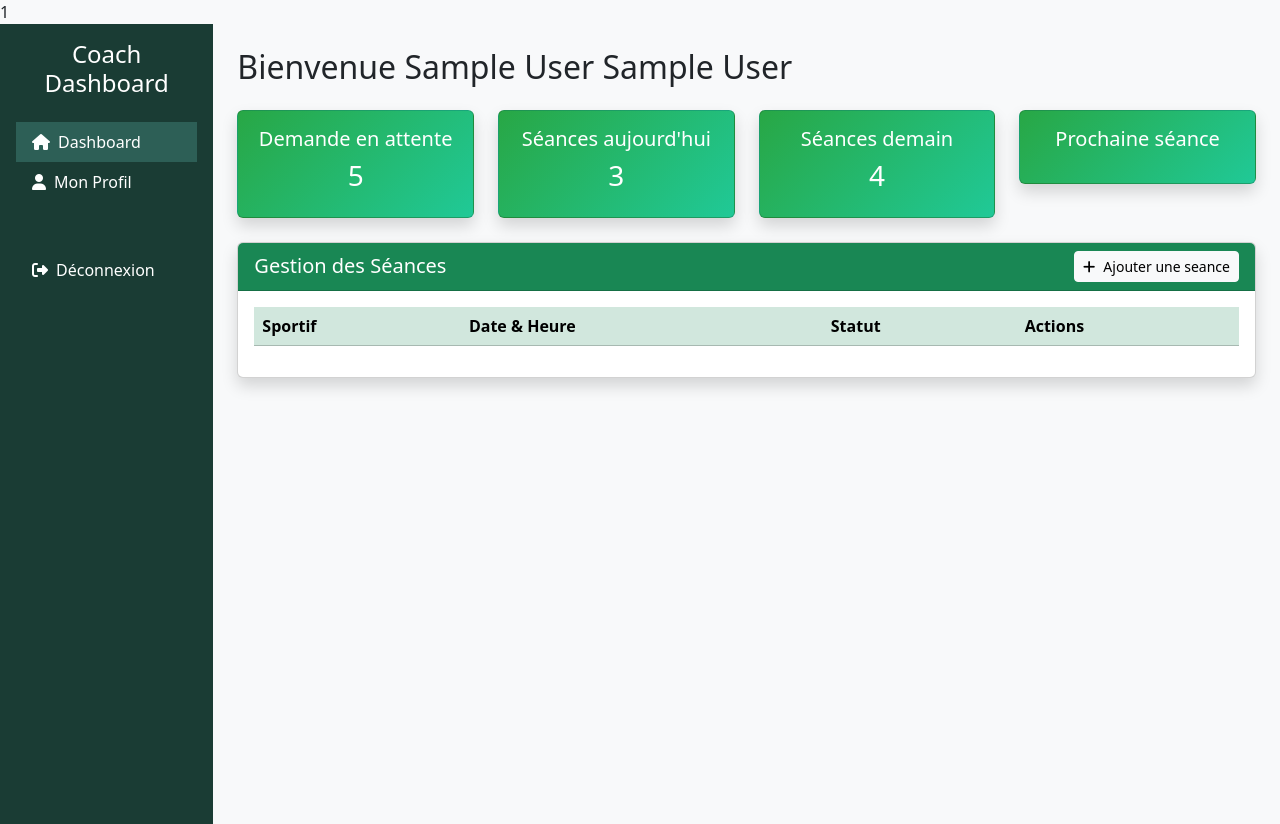
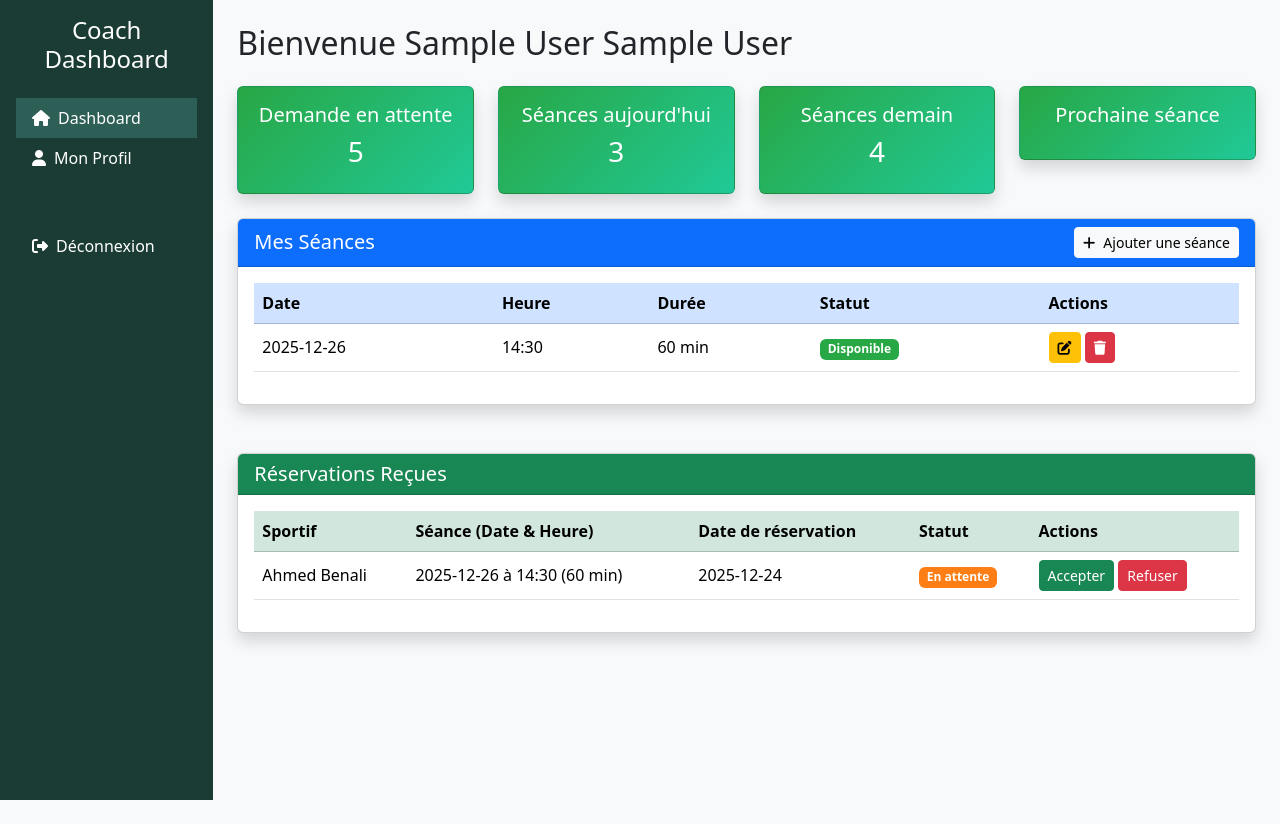
Before and after one commit to ZiyadCh/CoachproV2, a PHP site: page /dashboard.coach.php in a window 1280 px wide. After the commit the page ends 800 px from the top, so only its background shows below. Run offline with PHP 8.4, Linux system fonts and the light colour scheme; the visitor is signed in with stand-in values (Sample User, id 1); lists and menus that the app fills with data are empty.

Commit message:
affichage simple des seances

```diff
--- a/classes/utilisateur.php
+++ b/classes/utilisateur.php
@@ -106,6 +106,7 @@ class user extends connection
 
         $results = $stmt->fetchAll(PDO::FETCH_ASSOC);
         foreach ($results as $row) {
+            $id = $row['id'];
             $emails = $row['email'];
             $role = $row['role'];
             $nom = $row['nom'];
@@ -119,12 +120,14 @@ class user extends connection
                 //check role
                 if ($role == 'sportif') {
                     //sesion
+                   $_SESSION['id'] = $id;
                     $_SESSION['nom'] = $nom;
                     $_SESSION['prenom'] = $prenom;
                     header("location: ../pages/dashboard.sportif.php");
                     exit();
                 } elseif ($role == 'coach') {
                     //sesion
+                   $_SESSION['id'] = $id;
                     $_SESSION['nom'] = $nom;
                     $_SESSION['prenom'] = $prenom;
                     header("location: ../pages/dashboard.coach.php");
--- a/pages/dashboard.coach.php
+++ b/pages/dashboard.coach.php
@@ -4,7 +4,6 @@ if (!$_SESSION) {
     header("location: ./login.php");
     exit();
 }
-echo $_SESSION['id'];
 ?>
 <!DOCTYPE html>
 <html lang="fr">
@@ -12,7 +11,6 @@ echo $_SESSION['id'];
     <meta charset="UTF-8">
     <meta name="viewport" content="width=device-width, initial-scale=1.0">
     <title>Dashboard Coach - Plateforme Sportive</title>
-    <!-- Bootstrap 5 CSS -->
     <link href="https://cdn.jsdelivr.net/npm/bootstrap@5.3.3/dist/css/bootstrap.min.css" rel="stylesheet">
     <link rel="stylesheet" href="https://cdnjs.cloudflare.com/ajax/libs/font-awesome/6.5.0/css/all.min.css">
     <style>
@@ -37,12 +35,16 @@ echo $_SESSION['id'];
         .table-actions .btn {
             font-size: 0.9rem;
         }
+        .badge-disponible { background-color: #28a745; }
+        .badge-reservee { background-color: #ffc107; color: black; }
+        .badge-annulee { background-color: #dc3545; }
+        .badge-en-attente { background-color: #fd7e14; }
+        .badge-confirmee { background-color: #198754; }
     </style>
 </head>
 <body>
     <div class="container-fluid">
         <div class="row">
-            <!-- Sidebar -->
             <div class="col-md-3 col-lg-2 sidebar p-3">
                 <h4 class="text-white text-center mb-4">Coach Dashboard</h4>
                 <ul class="nav flex-column">
@@ -51,11 +53,8 @@ echo $_SESSION['id'];
                     <li class="nav-item mt-5"><a href="/auth/logout.php" class="nav-link"><i class="fas fa-sign-out-alt me-2"></i>Déconnexion</a></li>
                 </ul>
             </div>
-
-            <!-- Contenu principal -->
             <div class="col-md-9 col-lg-10 p-4">
                 <h2 class="mb-4">Bienvenue <?php echo htmlspecialchars($_SESSION["prenom"] . " " . $_SESSION["nom"]); ?></h2>
-
                 <div class="row mb-4">
                     <div class="col-md-3">
                         <div class="card stat-card shadow">
@@ -90,13 +89,44 @@ echo $_SESSION['id'];
                         </div>
                     </div>
                 </div>
-
+                <div class="card shadow mb-5">
+                    <div class="card-header bg-primary text-white d-flex justify-content-between align-items-center">
+                        <h5 class="mb-0">Mes Séances</h5>
+                        <a href="./create.seance.php" class="btn btn-light btn-sm">
+                            <i class="fas fa-plus me-2"></i>Ajouter une séance
+                        </a>
+                    </div>
+                    <div class="card-body">
+                        <div class="table-responsive">
+                            <table class="table table-hover align-middle">
+                                <thead class="table-primary">
+                                    <tr>
+                                        <th>Date</th>
+                                        <th>Heure</th>
+                                        <th>Durée</th>
+                                        <th>Statut</th>
+                                        <th>Actions</th>
+                                    </tr>
+                                </thead>
+                                <tbody>
+                                    <tr>
+                                        <td>2025-12-26</td>
+                                        <td>14:30</td>
+                                        <td>60 min</td>
+                                        <td><span class="badge badge-disponible">Disponible</span></td>
+                                        <td>
+                                            <a href="modifier_seance.php?id=1" class="btn btn-warning btn-sm"><i class="fas fa-edit"></i></a>
+                                            <a href="supprimer_seance.php?id=1" class="btn btn-danger btn-sm" onclick="return confirm('Supprimer cette séance ?')"><i class="fas fa-trash"></i></a>
+                                        </td>
+                                    </tr>
+                                </tbody>
+                            </table>
+                        </div>
+                    </div>
+                </div>
                 <div class="card shadow">
-                    <div class="card-header bg-success text-white d-flex justify-content-between align-items-center">
-                        <h5 class="mb-0">Gestion des Séances</h5>
-                        <a href="./create.seance.php" class="btn btn-light btn-sm">
-                            <i class="fas fa-plus me-2"></i>Ajouter une seance
-                        </a>
+                    <div class="card-header bg-success text-white">
+                        <h5 class="mb-0">Réservations Reçues</h5>
                     </div>
                     <div class="card-body">
                         <div class="table-responsive">
@@ -104,13 +134,22 @@ echo $_SESSION['id'];
                                 <thead class="table-success">
                                     <tr>
                                         <th>Sportif</th>
-                                        <th>Date & Heure</th>
+                                        <th>Séance (Date & Heure)</th>
+                                        <th>Date de réservation</th>
                                         <th>Statut</th>
                                         <th>Actions</th>
                                     </tr>
                                 </thead>
                                 <tbody>
                                     <tr>
+                                        <td>Ahmed Benali</td>
+                                        <td>2025-12-26 à 14:30 (60 min)</td>
+                                        <td>2025-12-24</td>
+                                        <td><span class="badge badge-en-attente">En attente</span></td>
+                                        <td>
+                                            <button class="btn btn-success btn-sm">Accepter</button>
+                                            <button class="btn btn-danger btn-sm">Refuser</button>
+                                        </td>
                                     </tr>
                                 </tbody>
                             </table>
@@ -120,7 +159,6 @@ echo $_SESSION['id'];
             </div>
         </div>
     </div>
-
     <script src="https://cdn.jsdelivr.net/npm/bootstrap@5.3.3/dist/js/bootstrap.bundle.min.js"></script>
 </body>
 </html>
```
Also changed, not shown: classes/seance.php (+29 -1 lines), pages/dashboard.sportif.php (+18 -3 lines), pages/seance.process.php (+5 -2 lines).
